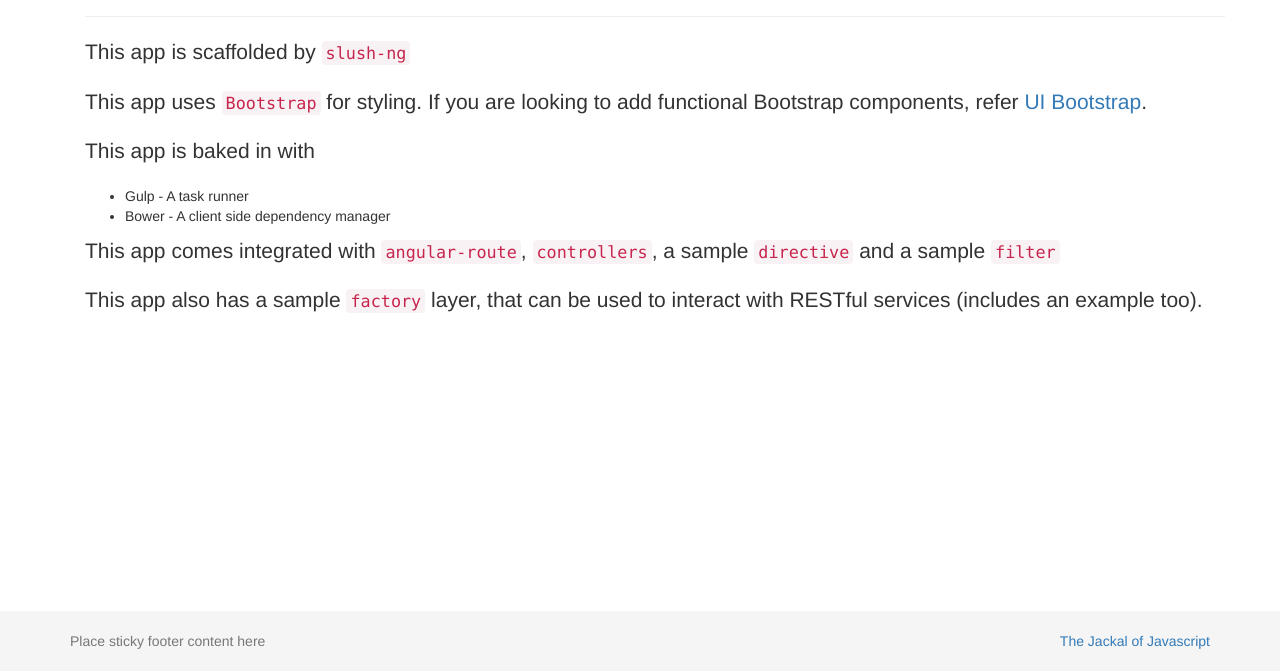
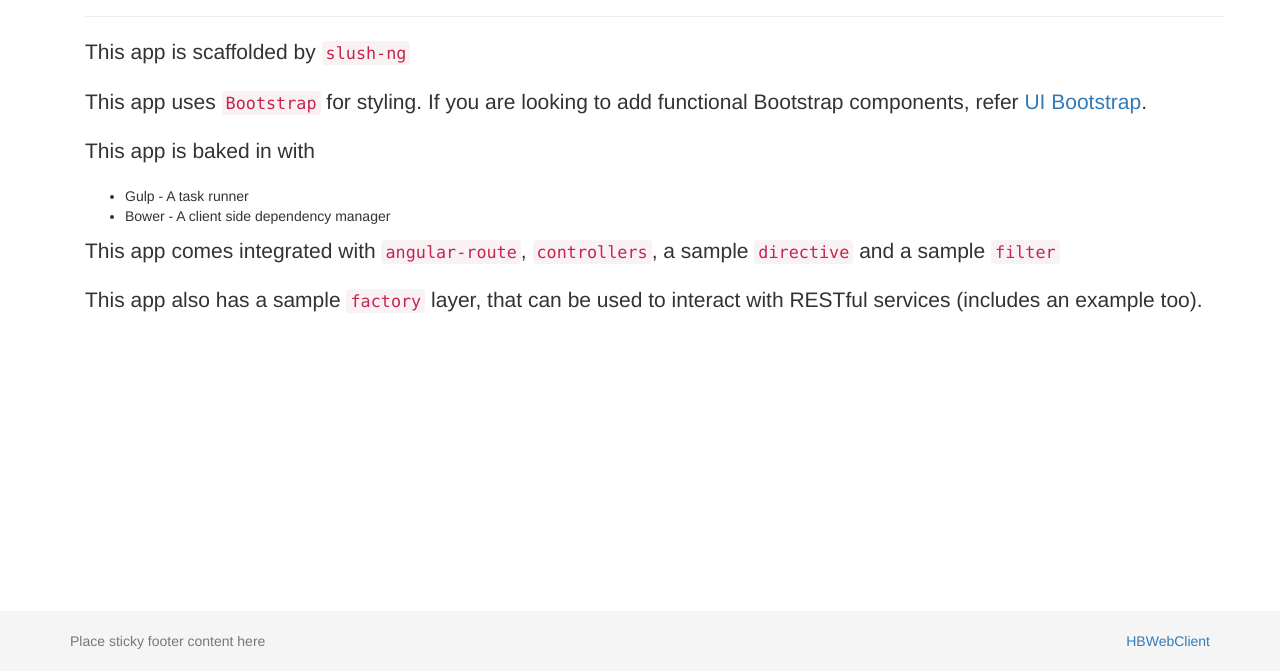
Before and after one commit to gogbajbobo/hbwebclient, a website: page index.html in a window 1280 px wide. Shown: the part 129-800 px from the top of the page. Drawn offline with nearby package versions, Linux system fonts and the light colour scheme; some packages are replaced by stand-ins of ours.

Commit message:
change footer

```diff
--- a/html/footer.html
+++ b/html/footer.html
@@ -1,7 +1,7 @@
 <div class="footer">
   <div class="container">
     <p class="text-muted">Place sticky footer content here
-      <a class="pull-right" href="http://thejackalofjavascript.com" target="_blank">The Jackal of Javascript</a>
+      <a class="pull-right" href="#">HBWebClient</a>
     </p>
   </div>
 </div>
```
